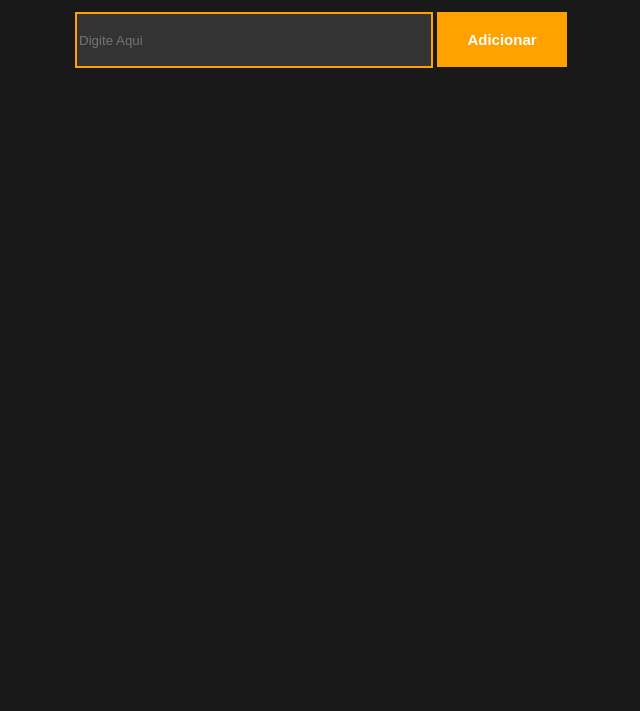
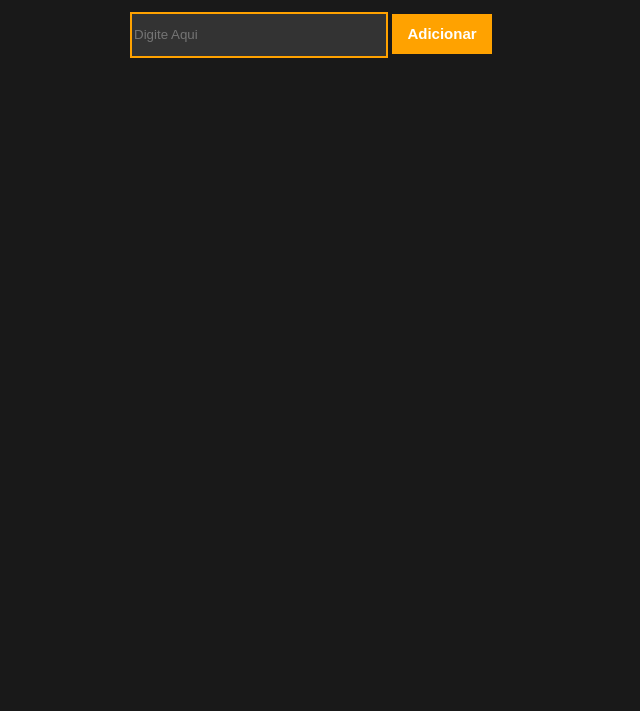
Before and after one commit to Soareslili/Projeto-To-do-List, a plain HTML site: page index.html in a window 1280 px wide. Shown: the part 89-800 px from the top of the page, without its empty margins (315-955 px from the left). Drawn offline with Linux system fonts and the light colour scheme.

Commit message:
Alterando o input e botão

```diff
--- a/style.css
+++ b/style.css
@@ -14,12 +14,13 @@ h1 {
 }
 
 input {
-    height: 50px;
+    height: 40px;
     border: 2px solid  #ffa200;
     background-color: #333;
     color: #eee;
     outline: none;
-    width: 70%;
+    width: 50%;
+    margin-left: 55px;
 }
 
 
@@ -27,8 +28,8 @@ button {
     background-color:  #ffa200;
     color: #fff;
     border:none;
-    width: 130px;
-    height: 55px;
+    width: 100px;
+    height: 40px;
     transition: 0.5s;
     font-size: 15px;
     font-weight: bold;
```
